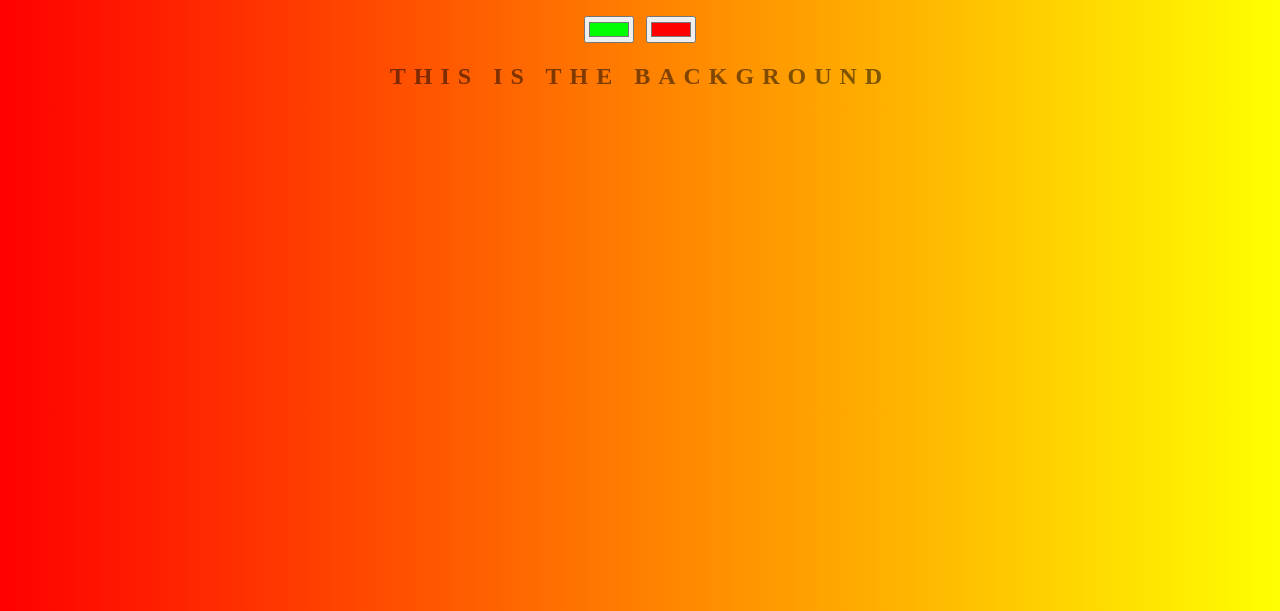
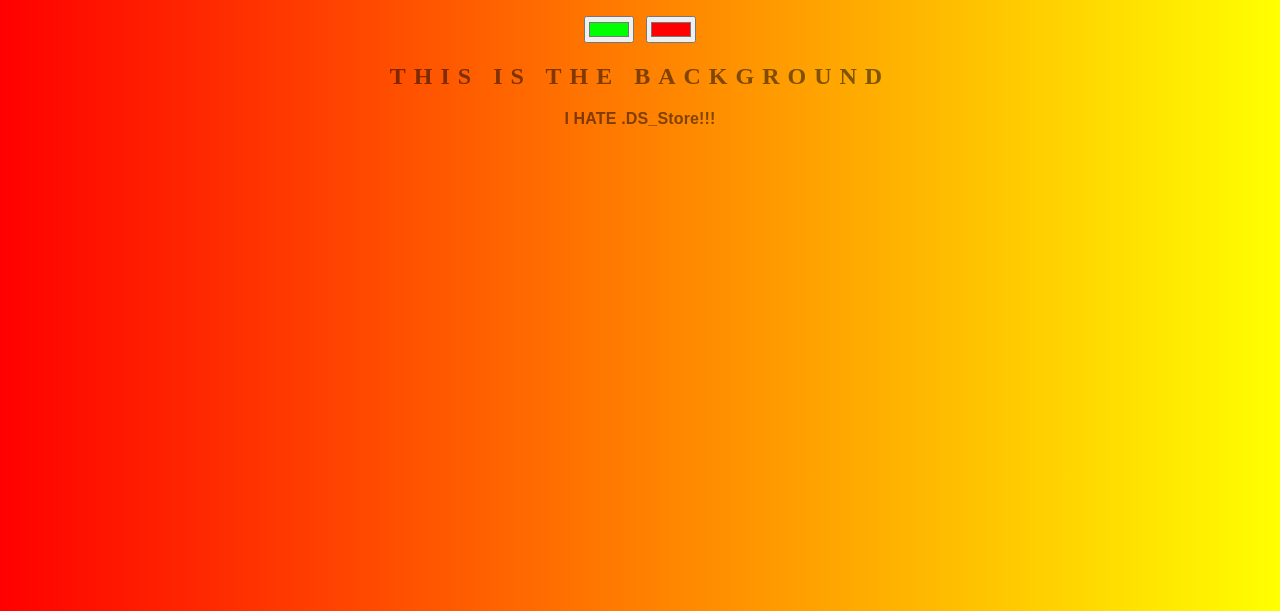
Before and after one commit to Revo117/backround-generator, a plain HTML site: page index.html in a window 1280 px wide. Shown: the part 189-800 px from the top of the page. Drawn offline with Linux system fonts and the light colour scheme.

Commit message:
left a hatespeech about the .DS_Store file...

```diff
--- a/index.html
+++ b/index.html
@@ -11,7 +11,7 @@
 	<input class = "color1" type="color" name="color1" value="#00ff00">
 	<input class = "color2" type="color" name="color2" value="#ff0000">
 	<h2>This is the background</h2>
-	<h3></h3>
+	<h3>I HATE .DS_Store!!!</h3>
 	<script type="text/javascript" src="script.js"></script>
 </body>
 </html>
```
